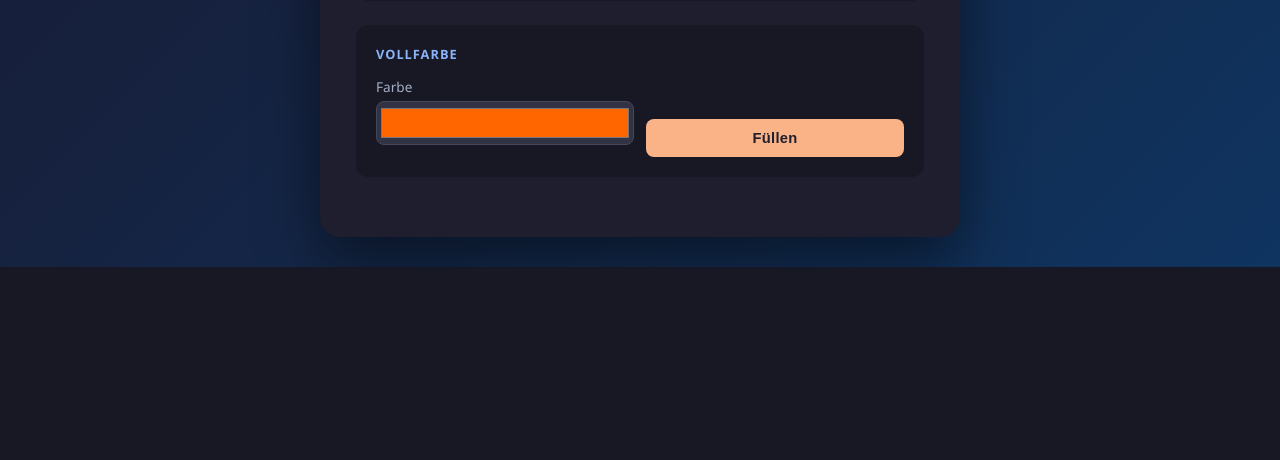
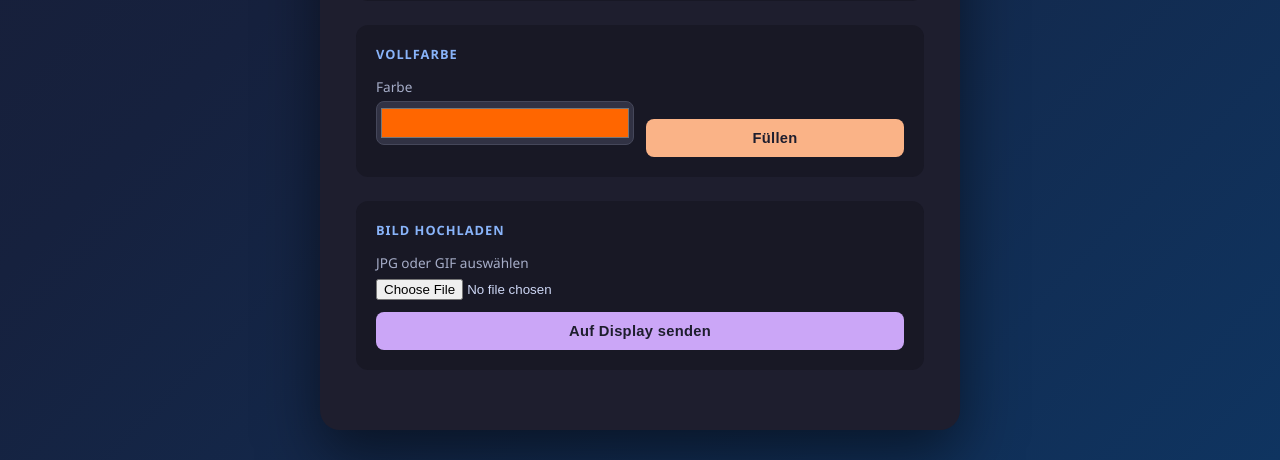
Before and after one commit to SchlaubiDerSchlaue/Divoom_Bildschirm_einfach, a Flask app: page / in a window 1280 px wide. Shown: the part 1186-1646 px from the top of the page. Before the commit the page ends 1453 px from the top, so only its background shows below. Run offline with Flask 3, Linux system fonts and the light colour scheme.

Commit message:
Bilder hochladen eingefügt

```diff
--- a/app.py
+++ b/app.py
@@ -1,8 +1,17 @@
+import os
+import socket
+
 from flask import Flask, render_template, request, jsonify
 from pixoo import Pixoo, Channel, TextScrollDirection
 from PIL import Image, ImageDraw, ImageFont
 
 app = Flask(__name__)
+
+# Verzeichnis für temporär gespeicherte GIF-Dateien (wird vom Pixoo per HTTP abgerufen)
+UPLOAD_DIR = os.path.join(os.path.dirname(__file__), 'static', 'uploads')
+os.makedirs(UPLOAD_DIR, exist_ok=True)
+
+PORT = 5000
 
 FONT_PATHS = [
     '/usr/share/fonts/truetype/dejavu/DejaVuSans.ttf',
@@ -30,6 +39,47 @@ def _load_font(size: int):
         except Exception:
             pass
     return ImageFont.load_default()
+
+
+def _get_lan_ip() -> str:
+    """Ermittelt die LAN-IP des Servers, damit der Pixoo die GIF-Datei abrufen kann."""
+    try:
+        s = socket.socket(socket.AF_INET, socket.SOCK_DGRAM)
+        s.connect(('8.8.8.8', 80))
+        ip = s.getsockname()[0]
+        s.close()
+        return ip
+    except Exception:
+        return '127.0.0.1'
+
+
+def _resize_and_save_gif(pil_gif: Image.Image, save_path: str) -> int:
+    """Skaliert alle Frames eines GIFs auf 64×64 und speichert es als neue Datei.
+    Gibt die Anzahl der Frames zurück."""
+    frames = []
+    durations = []
+    try:
+        while True:
+            frame = pil_gif.copy().convert('RGB').resize((64, 64), Image.LANCZOS)
+            frames.append(frame)
+            durations.append(pil_gif.info.get('duration', 100))
+            pil_gif.seek(pil_gif.tell() + 1)
+    except EOFError:
+        pass
+
+    if not frames:
+        return 0
+
+    frames[0].save(
+        save_path,
+        format='GIF',
+        save_all=True,
+        append_images=frames[1:],
+        loop=0,
+        duration=durations,
+        optimize=False,
+    )
+    return len(frames)
 
 
 def _require_pixoo():
@@ -75,7 +125,7 @@ def send_text():
         return jsonify({'success': False, 'message': 'Kein Text angegeben'}), 400
 
     color_hex = data.get('color', '#ffffff').lstrip('#')
-    color = tuple(int(color_hex[i:i+2], 16) for i in (0, 2, 4))
+    color     = tuple(int(color_hex[i:i+2], 16) for i in (0, 2, 4))
     x         = int(data.get('x', 0))
     y         = int(data.get('y', 0))
     font_size = int(data.get('font_size', 12))
@@ -83,8 +133,6 @@ def send_text():
 
     try:
         if speed > 0:
-            # Natives Divoom-Scrollen über Draw/SendHttpText
-            # font 0-7 aus Schriftgröße ableiten
             font_id = min(7, max(0, (font_size - 6) // 2))
             pixoo.send_text(
                 text,
@@ -95,7 +143,6 @@ def send_text():
                 direction=TextScrollDirection.LEFT,
             )
         else:
-            # Statischer Text: TrueType-Font via PIL, dann als Bild pushen
             font = _load_font(font_size)
             img  = Image.new('RGB', (64, 64), (0, 0, 0))
             ImageDraw.Draw(img).text((x, y), text, fill=color, font=font)
@@ -178,6 +225,54 @@ def set_channel():
         return jsonify({'success': False, 'message': str(e)})
 
 
+@app.route('/api/upload-image', methods=['POST'])
+def upload_image():
+    err = _require_pixoo()
+    if err:
+        return err
+
+    if 'file' not in request.files:
+        return jsonify({'success': False, 'message': 'Keine Datei erhalten'}), 400
+
+    file = request.files['file']
+    ext  = file.filename.rsplit('.', 1)[-1].lower() if '.' in file.filename else ''
+    if ext not in {'jpg', 'jpeg', 'gif'}:
+        return jsonify({'success': False, 'message': 'Nur JPG und GIF erlaubt'}), 400
+
+    try:
+        img = Image.open(file.stream)
+
+        # --- Animiertes GIF: auf Disk speichern, Pixoo lädt es selbst per HTTP ---
+        if img.format == 'GIF':
+            try:
+                img.seek(1)
+                is_animated = True
+                img.seek(0)
+            except EOFError:
+                is_animated = False
+
+            if is_animated:
+                gif_path = os.path.join(UPLOAD_DIR, 'anim.gif')
+                frame_count = _resize_and_save_gif(img, gif_path)
+                if frame_count == 0:
+                    return jsonify({'success': False, 'message': 'GIF enthält keine Frames'})
+
+                # Der Pixoo ruft die Datei selbst vom Flask-Server ab
+                lan_ip  = _get_lan_ip()
+                gif_url = f'http://{lan_ip}:{PORT}/static/uploads/anim.gif'
+                pixoo.play_net_gif(gif_url)
+                return jsonify({'success': True, 'message': f'GIF gesendet ({frame_count} Frames)'})
+
+        # --- Statisches Bild (JPEG oder nicht-animiertes GIF) ---
+        img_rgb = img.convert('RGB').resize((64, 64), Image.LANCZOS)
+        pixoo.draw_image(img_rgb)
+        pixoo.push()
+        return jsonify({'success': True, 'message': 'Bild gesendet'})
+
+    except Exception as e:
+        return jsonify({'success': False, 'message': str(e)})
+
+
 @app.route('/api/status', methods=['GET'])
 def status():
     if pixoo is None:
@@ -189,6 +284,8 @@ if __name__ == '__main__':
     print('=' * 50)
     print('Divoom Pixoo64 Webapp  –  pixoo library')
     print('=' * 50)
-    print('http://localhost:5000')
+    print(f'http://localhost:{PORT}')
     print('=' * 50)
-    app.run(debug=True, host='0.0.0.0', port=5000)
+    # threaded=True ist nötig: der Pixoo ruft das GIF asynchron vom
+    # Flask-Server ab, während der Upload-Request noch verarbeitet wird
+    app.run(debug=True, host='0.0.0.0', port=PORT, threaded=True)
--- a/templates/index.html
+++ b/templates/index.html
@@ -304,6 +304,24 @@
             </div>
         </div>
     </div>
+
+    <!-- Bild hochladen -->
+    <div class="section">
+        <div class="section-title">Bild hochladen</div>
+        <div class="input-group">
+            <label>JPG oder GIF auswählen</label>
+            <input type="file" id="imageFile" accept=".jpg,.jpeg,.gif"
+                   onchange="previewImage(this)" style="color:#cdd6f4">
+        </div>
+        <div id="imgPreviewWrap" style="display:none; margin-bottom:12px; text-align:center;">
+            <img id="imgPreview" style="max-width:100%; max-height:160px;
+                 border-radius:8px; border:1px solid #45475a; image-rendering:pixelated;">
+            <div id="imgInfo" style="font-size:0.8em; color:#6c7086; margin-top:4px;"></div>
+        </div>
+        <button class="btn-primary" onclick="uploadImage()" id="uploadBtn">
+            Auf Display senden
+        </button>
+    </div>
 </div>
 
 <div id="toast" class="toast"></div>
@@ -408,6 +426,46 @@
         toast(d.message, d.success);
     }
 
+    function previewImage(input) {
+        const file  = input.files[0];
+        const wrap  = document.getElementById('imgPreviewWrap');
+        const prev  = document.getElementById('imgPreview');
+        const info  = document.getElementById('imgInfo');
+        if (!file) { wrap.style.display = 'none'; return; }
+
+        const url = URL.createObjectURL(file);
+        prev.src  = url;
+        wrap.style.display = 'block';
+
+        const ext  = file.name.split('.').pop().toUpperCase();
+        const size = (file.size / 1024).toFixed(1);
+        info.textContent = `${file.name}  ·  ${ext}  ·  ${size} KB`;
+    }
+
+    async function uploadImage() {
+        if (!connected) { toast('Bitte zuerst verbinden', false); return; }
+        const fileInput = document.getElementById('imageFile');
+        const file = fileInput.files[0];
+        if (!file) { toast('Bitte zuerst eine Datei auswählen', false); return; }
+
+        const btn = document.getElementById('uploadBtn');
+        btn.textContent = 'Wird gesendet …';
+        btn.disabled    = true;
+
+        const form = new FormData();
+        form.append('file', file);
+        try {
+            const r = await fetch('/api/upload-image', { method: 'POST', body: form });
+            const d = await r.json();
+            toast(d.message, d.success);
+        } catch (e) {
+            toast('Fehler beim Upload: ' + e.message, false);
+        } finally {
+            btn.textContent = 'Auf Display senden';
+            btn.disabled    = false;
+        }
+    }
+
     document.addEventListener('DOMContentLoaded', () => {
         document.getElementById('msgText').addEventListener('keydown', e => {
             if (e.key === 'Enter' && !e.shiftKey) { e.preventDefault(); sendText(); }
```
Also changed, not shown: README.md, static/uploads/anim.gif (added).
